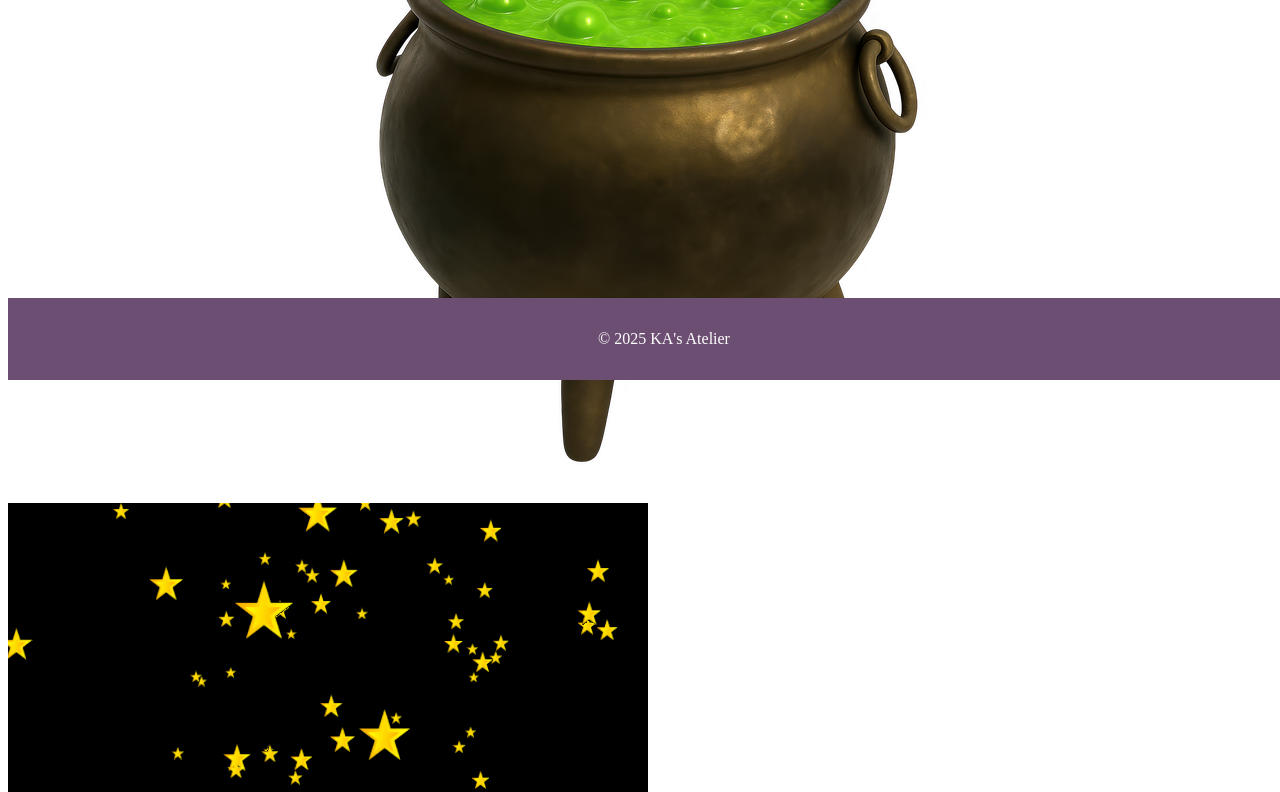
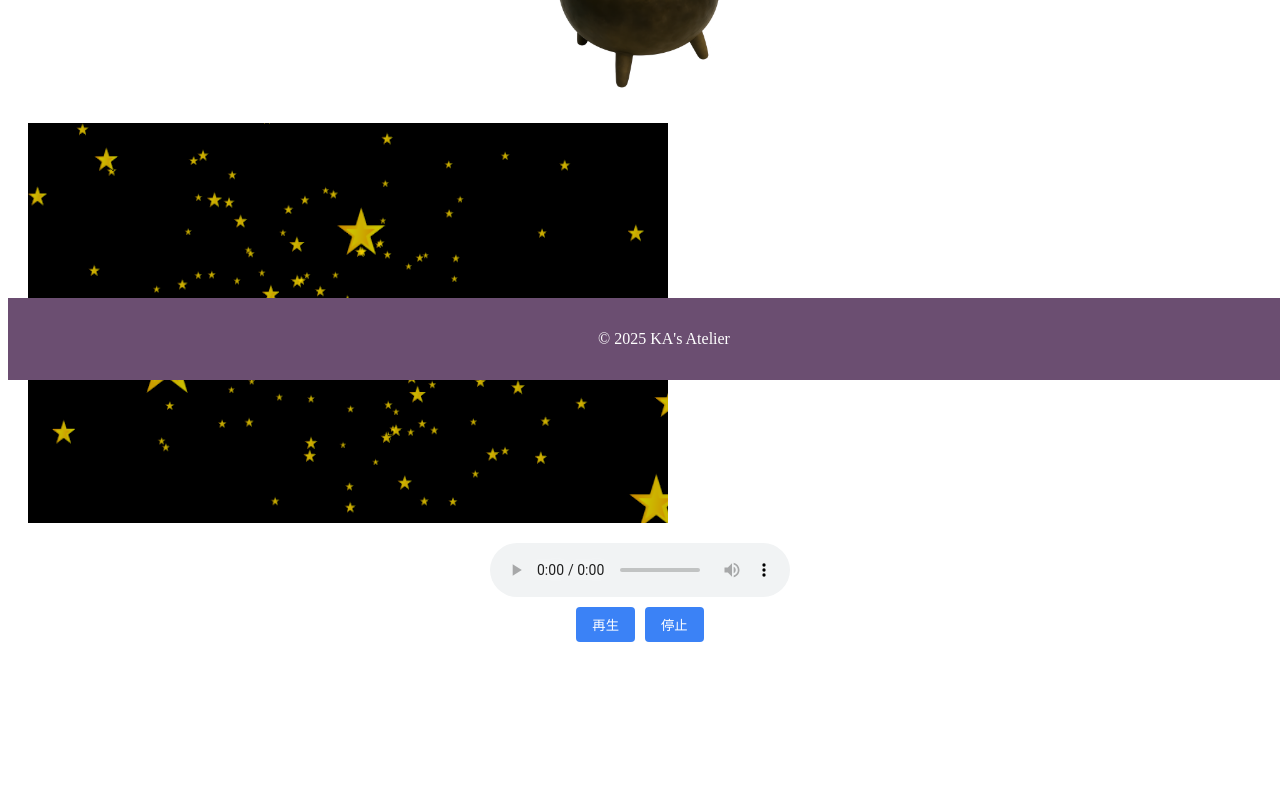
Before and after one commit to kiji44hn/AlchemistSparkle, a Vue app: page / in a window 1280 px wide. Shown: the part 420-1212 px from the top of the page. Built offline with nearby package versions, Linux system fonts and the light colour scheme.

Commit message:
Particleの調整（子コンポーネントとして追加）

```diff
--- /dev/null
+++ b/src/components/AlchemistScene.vue
@@ -0,0 +1,89 @@
+<template>
+  <div ref="sceneContainer" class="scene-container" />
+</template>
+
+<script lang="ts">
+import { defineComponent, ref, onMounted, onUnmounted } from 'vue';
+import * as THREE from 'three';
+
+export default defineComponent({
+  name: 'AlchemistScene',
+  setup() {
+    const sceneContainer = ref<HTMLDivElement | null>(null);
+
+    let scene: THREE.Scene;
+    let camera: THREE.PerspectiveCamera;
+    let renderer: THREE.WebGLRenderer;
+    let particles: THREE.Points;
+
+    const init = () => {
+      scene = new THREE.Scene();
+      camera = new THREE.PerspectiveCamera(75, window.innerWidth / window.innerHeight, 0.1, 1000);
+      renderer = new THREE.WebGLRenderer({ antialias: true });
+      renderer.setSize(window.innerWidth * 0.5, window.innerHeight * 0.5);
+      if (sceneContainer.value) {
+        sceneContainer.value.appendChild(renderer.domElement);
+      }
+
+      const textureLoader = new THREE.TextureLoader();
+      const sparkleTexture = textureLoader.load('/images/sparkle.png'); // テクスチャを追加
+
+      const particlesGeometry = new THREE.BufferGeometry();
+      const particlesCount = 200;
+      const positions = new Float32Array(particlesCount * 3);
+
+      for (let i = 0; i < particlesCount * 3; i += 3) {
+        positions[i] = (Math.random() - 0.5) * 10;
+        positions[i + 1] = (Math.random() - 0.5) * 10;
+        positions[i + 2] = (Math.random() - 0.5) * 10;
+      }
+
+      particlesGeometry.setAttribute('position', new THREE.BufferAttribute(positions, 3));
+      const particlesMaterial = new THREE.PointsMaterial({
+        size: 0.3, // テクスチャに適したサイズに調整
+        map: sparkleTexture, // テクスチャを適用
+        transparent: true,
+        opacity: 0.8,
+        alphaTest: 0.1, // 透明部分を正しく表示
+      });
+
+      particles = new THREE.Points(particlesGeometry, particlesMaterial);
+      scene.add(particles);
+
+      camera.position.z = 5;
+    };
+
+    const animate = () => {
+      requestAnimationFrame(animate);
+      if (particles) {
+        particles.rotation.y += 0.001;
+      }
+      renderer.render(scene, camera);
+    };
+
+    onMounted(() => {
+      init();
+      animate();
+      window.addEventListener('resize', () => {
+        camera.aspect = window.innerWidth / window.innerHeight;
+        camera.updateProjectionMatrix();
+        renderer.setSize(window.innerWidth * 0.5, window.innerHeight * 0.5);
+      });
+    });
+
+    onUnmounted(() => {
+      window.removeEventListener('resize', () => {});
+      if (renderer) renderer.dispose();
+    });
+
+    return { sceneContainer };
+  },
+});
+</script>
+
+<style scoped>
+.scene-container {
+  width: 100%;
+  height: 50vh;
+}
+</style>
--- a/src/components/AudioPlayer.vue
+++ b/src/components/AudioPlayer.vue
@@ -13,6 +13,7 @@
 import { defineComponent, ref, onMounted, onUnmounted } from 'vue';
 
 export default defineComponent({
+  name: 'AudioPlayer',
   setup() {
     const audioSrc = '/harunoyokan.mp3';
     const canvasWidth = 600;
@@ -44,7 +45,7 @@ export default defineComponent({
         source.connect(analyser.value);
         analyser.value.connect(audioContext.value.destination);
         analyser.value.fftSize = 256;
-        dataArray.value = new Uint8Array(analyser.value.frequencyBinCount) as Uint8Array;
+        dataArray.value = new Uint8Array(analyser.value.frequencyBinCount);
       } catch (error) {
         console.error('AudioContextエラー:', error);
         alert('音声処理に失敗しました。ブラウザの設定を確認してください。');
@@ -129,12 +130,31 @@ export default defineComponent({
 
 <style scoped>
 .audio-player {
-  @apply min-h-[30vh] flex flex-col items-center justify-center p-4; /* min-h-screenをmin-h-[70vh]に変更 */
+  min-height: 30vh;
+  display: flex;
+  flex-direction: column;
+  align-items: center;
+  justify-content: center;
+  padding: 20px;
 }
 .controls {
-  @apply flex gap-2 mt-6;
+  display: flex;
+  gap: 10px;
+  margin-top: 10px;
 }
 button {
-  @apply px-4 py-2 bg-blue-500 text-white rounded hover:bg-blue-600 disabled:bg-gray-400;
+  padding: 8px 16px;
+  background-color: #3b82f6;
+  color: white;
+  border: none;
+  border-radius: 4px;
+  cursor: pointer;
+}
+button:hover {
+  background-color: #2563eb;
+}
+button:disabled {
+  background-color: #9ca3af;
+  cursor: not-allowed;
 }
 </style>
--- a/src/views/Home.vue
+++ b/src/views/Home.vue
@@ -3,68 +3,32 @@
     <h2>ようこそ、KAの錬金工房へ！</h2>
     <p>アトリエの魔法と情熱で創られたプロジェクトをご覧あれ</p>
     <img src="/images/kettle.png" alt="錬金釜" class="kettle" />
-    <div id="three-canvas" ref="canvasRef"></div>
+    <AlchemistScene />
     <AudioPlayer />
   </div>
 </template>
 
 <script lang="ts">
-import { defineComponent, ref, onMounted, onUnmounted } from 'vue';
+import { defineComponent } from 'vue';
+import AlchemistScene from '@/components/AlchemistScene.vue';
 import AudioPlayer from '@/components/AudioPlayer.vue';
 
 export default defineComponent({
-  components: { AudioPlayer },
-  setup() {
-    const canvasRef = ref<HTMLDivElement | null>(null);
-
-    const initThree = async () => {
-      const THREE = await import('three');
-      const scene = new THREE.Scene();
-      const camera = new THREE.PerspectiveCamera(75, window.innerWidth / window.innerHeight, 0.1, 1000);
-      const renderer = new THREE.WebGLRenderer();
-      renderer.setSize(window.innerWidth * 0.5, window.innerHeight * 0.5);
-      if (canvasRef.value) canvasRef.value.appendChild(renderer.domElement);
-      camera.position.z = 5;
-
-      // パーティクル設定
-      const particlesGeometry = new THREE.BufferGeometry();
-      const particlesCount = 100;
-      const positions = new Float32Array(particlesCount * 3);
-      const sizes = new Float32Array(particlesCount);
-
-      for (let i = 0; i < particlesCount * 3; i += 3) {
-        positions[i] = (Math.random() - 0.5) * 10;
-        positions[i + 1] = (Math.random() - 0.5) * 10;
-        positions[i + 2] = (Math.random() - 0.5) * 10;
-        sizes[i / 3] = Math.random() * 0.5 + 0.1;
-      }
-
-      particlesGeometry.setAttribute('position', new THREE.BufferAttribute(positions, 3));
-      particlesGeometry.setAttribute('size', new THREE.BufferAttribute(sizes, 1));
-
-      const textureLoader = new THREE.TextureLoader();
-      const sparkleTexture = textureLoader.load('/sparkle.png');
-      const particlesMaterial = new THREE.PointsMaterial({
-        size: 0.5,
-        map: sparkleTexture,
-        transparent: true,
-        alphaTest: 0.1,
-      });
-
-      const particles = new THREE.Points(particlesGeometry, particlesMaterial);
-      scene.add(particles);
-
-      const animate = () => {
-        requestAnimationFrame(animate);
-        particles.rotation.y += 0.01;
-        renderer.render(scene, camera);
-      };
-      animate();
-    };
-
-    initThree();
-
-    return { canvasRef };
+  name: 'Home',
+  components: {
+    AlchemistScene,
+    AudioPlayer,
   },
 });
 </script>
+
+<style scoped>
+.home {
+  text-align: center;
+  padding: 20px;
+}
+.kettle {
+  max-width: 200px;
+  margin: 20px 0;
+}
+</style>
```
